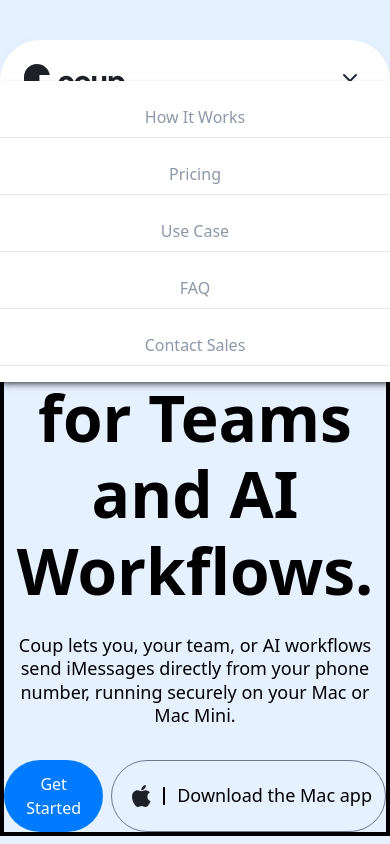
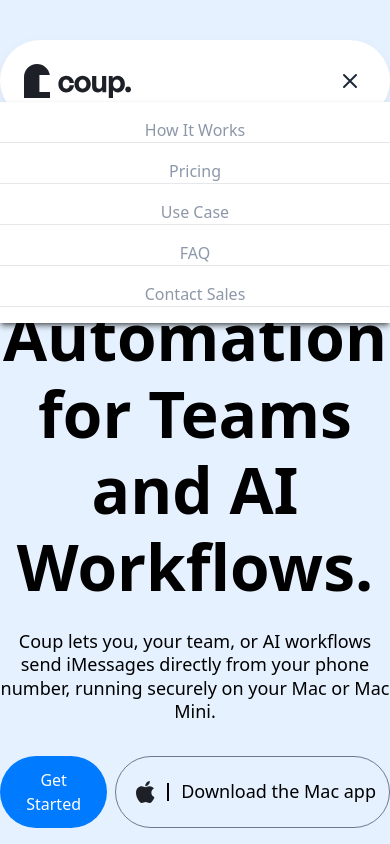
Before and after one commit to bartswierz/feeble-assignment, a React (Vite) app: page / in a window 390 px wide. Both pictures are taken after a click on the button "Open menu". Shown: the top 844 px of the page. Built offline with nearby package versions, Linux system fonts and the light colour scheme.

Commit message:
updated navigation links on hover, adjusted mobile navigation popup position

```diff
--- a/src/components/Hero/Hero.tsx
+++ b/src/components/Hero/Hero.tsx
@@ -3,7 +3,7 @@
 
 const Hero = () => {
   return (
-    <div className="max-w-[736px] w-full mx-auto flex flex-col items-center gap-8 mt-[44px] border-4">
+    <div className="max-w-[736px] w-full mx-auto flex flex-col items-center gap-8 mt-[44px]">
       <div className="flex flex-col text-center items-center gap-6">
         <div className="flex items-center pt-1 px-2 pb-[5px] text-brand-blue font-medium text-[16px]">
           <img src={TextBubble} alt="Text Icon" className="inline-block mr-2" />
--- a/src/components/Navigation/Navigation.tsx
+++ b/src/components/Navigation/Navigation.tsx
@@ -14,8 +14,10 @@
 
       <ul className="hidden md:flex text-[#8c97a8] gap-x-4">
         {items.map((item, index) => (
-          <li key={index} className="px-3 py-2 text-[16px] font-medium">
-            <Link to={`${slugify(item)}`}>{item}</Link>
+          <li key={index}>
+            <Link to={`${slugify(item)}`} className="px-3 py-2 text-[16px] font-medium hover:text-black cursor-pointer">
+              {item}
+            </Link>
           </li>
         ))}
       </ul>
@@ -30,15 +32,19 @@
 
       {/* Mobile Navigation Menu */}
       {isOpen && (
-        <div className="absolute top-[81px] left-0 w-full bg-white shadow-md z-10 flex flex-col items-center py-4 md:hidden shadow-[rgba(12,12,13,0.5)]">
+        <div className="absolute top-[102px] left-0 w-full bg-white shadow-md z-10 flex flex-col items-center py-4 md:hidden shadow-[rgba(12,12,13,0.5)]">
           <ul className="w-full flex flex-col items-center text-[#8c97a8] gap-y-4">
             {items.map((item, index) => (
-              <li key={index} className="w-full text-center px-3 py-2 text-[16px] font-medium border-b border-gray-200">
-                <Link to={`${slugify(item)}`}>{item}</Link>
+              <li key={index} className="w-full text-center text-[16px] font-medium border-b border-gray-200">
+                <Link to={`${slugify(item)}`} className="px-3 py-2 hover:text-black cursor-pointer">
+                  {item}
+                </Link>
               </li>
             ))}
-            <li className="w-full text-center px-3 py-2 text-[16px] font-medium border-b border-gray-200">
-              <Link to="contact">Contact Sales</Link>
+            <li className="w-full text-center text-[16px] font-medium border-b border-gray-200">
+              <Link to="contact" className="px-3 py-2 hover:text-black ">
+                Contact Sales
+              </Link>
             </li>
           </ul>
         </div>
```
